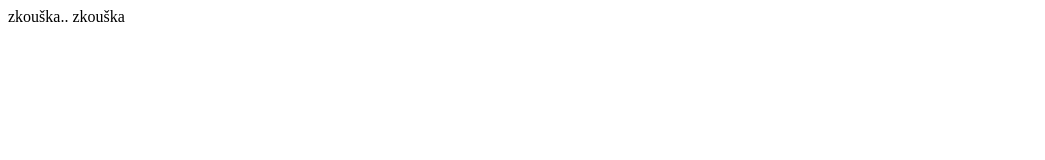
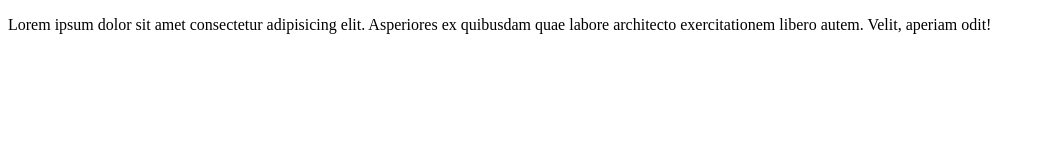
Before and after one commit to HTML-a-CSS-2/projekt-portfolio-DitaSch, a plain HTML site: page index.html in a window 1280 px wide. Shown: the whole page, without its empty margins (0-1045 px from the left). Drawn offline with Linux system fonts and the light colour scheme.

Commit message:
zkouška změna

```diff
--- a/index.html
+++ b/index.html
@@ -7,7 +7,11 @@
     <title>Document</title>
 </head>
 <body>
-    zkouška..
-    zkouška
+  <div>
+      <p>
+          Lorem ipsum dolor sit amet consectetur adipisicing elit. Asperiores ex quibusdam quae labore architecto exercitationem libero autem. Velit, aperiam odit!
+
+      </p>
+  </div>
 </body>
 </html>
```
